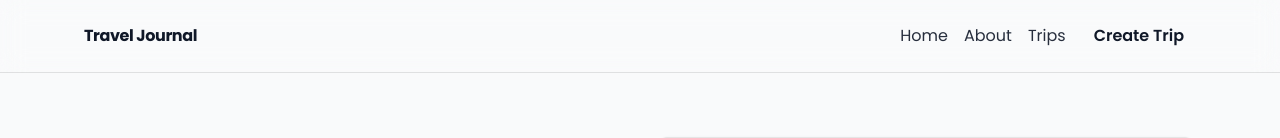
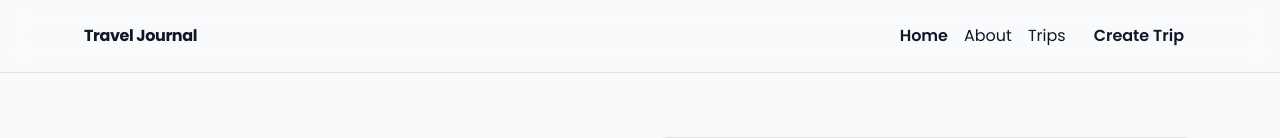
Before and after one commit to gabriellamsa/travel-journal, a Next.js app: page / in a window 1280 px wide. Shown: the top 138 px of the page. Built offline with nearby package versions, Linux system fonts and the light colour scheme.

Commit message:
fix(navbar): adjust active link behavior

```diff
--- a/src/components/nav/Navbar.tsx
+++ b/src/components/nav/Navbar.tsx
@@ -2,9 +2,12 @@
 
 import Link from "next/link";
 import { useState } from "react";
+import { usePathname } from "next/navigation";
+import { Menu, X } from "lucide-react";
 
 export default function Navbar() {
   const [isMenuOpen, setIsMenuOpen] = useState(false);
+  const pathname = usePathname();
 
   return (
     <header className="sticky top-0 z-50 border-b border-black/10 bg-background/80 backdrop-blur-md">
@@ -21,25 +24,31 @@ export default function Navbar() {
         <nav className="hidden items-center gap-4 md:flex" aria-label="Primary">
           <Link
             href="/"
-            className="text-foreground/90 no-underline hover:opacity-100 opacity-90 transition-opacity"
+            className={`text-foreground/90 no-underline transition-all duration-200 hover:font-semibold hover:brightness-110 ${
+              pathname === "/" ? "font-semibold" : ""
+            }`}
           >
             Home
           </Link>
           <Link
             href="/about"
-            className="text-foreground/90 no-underline hover:opacity-100 opacity-90 transition-opacity"
+            className={`text-foreground/90 no-underline transition-all duration-200 hover:font-semibold hover:brightness-110 ${
+              pathname === "/about" ? "font-semibold" : ""
+            }`}
           >
             About
           </Link>
           <Link
             href="/trips"
-            className="text-foreground/90 no-underline hover:opacity-100 opacity-90 transition-opacity"
+            className={`text-foreground/90 no-underline transition-all duration-200 hover:font-semibold hover:brightness-110 ${
+              pathname === "/trips" ? "font-semibold" : ""
+            }`}
           >
             Trips
           </Link>
           <Link
             href="/create"
-            className="rounded-lg bg-foreground px-3 py-2 font-semibold text-background no-underline"
+            className="rounded-lg bg-foreground px-3 py-2 font-semibold text-background no-underline transition-all duration-200 hover:brightness-110"
           >
             Create Trip
           </Link>
@@ -52,9 +61,11 @@ export default function Navbar() {
           onClick={() => setIsMenuOpen((v) => !v)}
           className="inline-flex flex-col gap-1.5 rounded-lg border border-black/10 p-2 md:hidden"
         >
-          <span className="block h-0.5 w-4 rounded bg-foreground" />
-          <span className="block h-0.5 w-4 rounded bg-foreground" />
-          <span className="block h-0.5 w-4 rounded bg-foreground" />
+          {isMenuOpen ? (
+            <X className="h-5 w-5 text-foreground" />
+          ) : (
+            <Menu className="h-5 w-5 text-foreground" />
+          )}
         </button>
       </div>
 
@@ -65,28 +76,28 @@ export default function Navbar() {
         >
           <Link
             href="/"
-            className="py-2 no-underline text-foreground"
+            className="py-2 no-underline text-foreground transition-all duration-200 hover:font-semibold hover:brightness-110"
             onClick={() => setIsMenuOpen(false)}
           >
             Home
           </Link>
           <Link
             href="/about"
-            className="py-2 no-underline text-foreground"
+            className="py-2 no-underline text-foreground transition-all duration-200 hover:font-semibold hover:brightness-110"
             onClick={() => setIsMenuOpen(false)}
           >
             About
           </Link>
           <Link
             href="/trips"
-            className="py-2 no-underline text-foreground"
+            className="py-2 no-underline text-foreground transition-all duration-200 hover:font-semibold hover:brightness-110"
             onClick={() => setIsMenuOpen(false)}
           >
             Trips
           </Link>
           <Link
             href="/create"
-            className="mt-1 inline-block w-fit rounded-lg bg-foreground px-3 py-2 font-semibold text-background no-underline"
+            className="mt-1 inline-block w-fit rounded-lg bg-foreground px-3 py-2 font-semibold text-background no-underline transition-all duration-200 hover:brightness-110"
             onClick={() => setIsMenuOpen(false)}
           >
             Create Trip
```
Also changed, not shown: package.json (+8 -6 lines), 1 other file (tests, documents, lock files or other folders).
